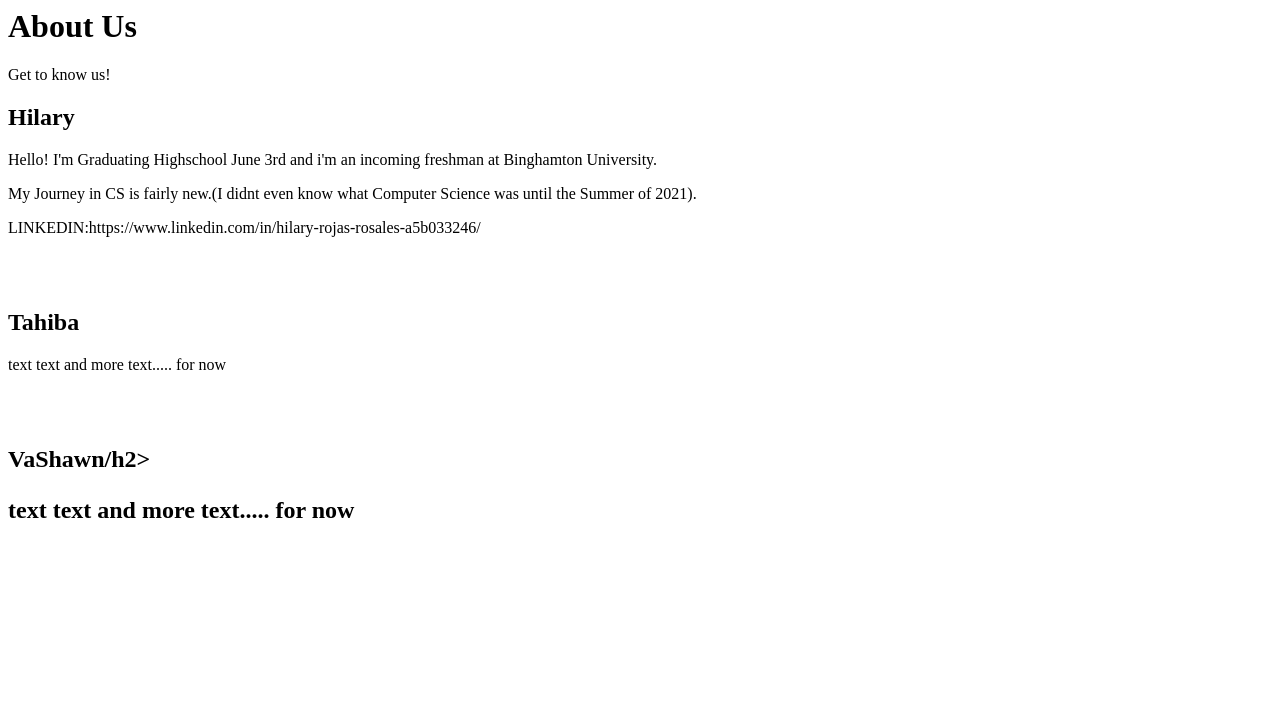
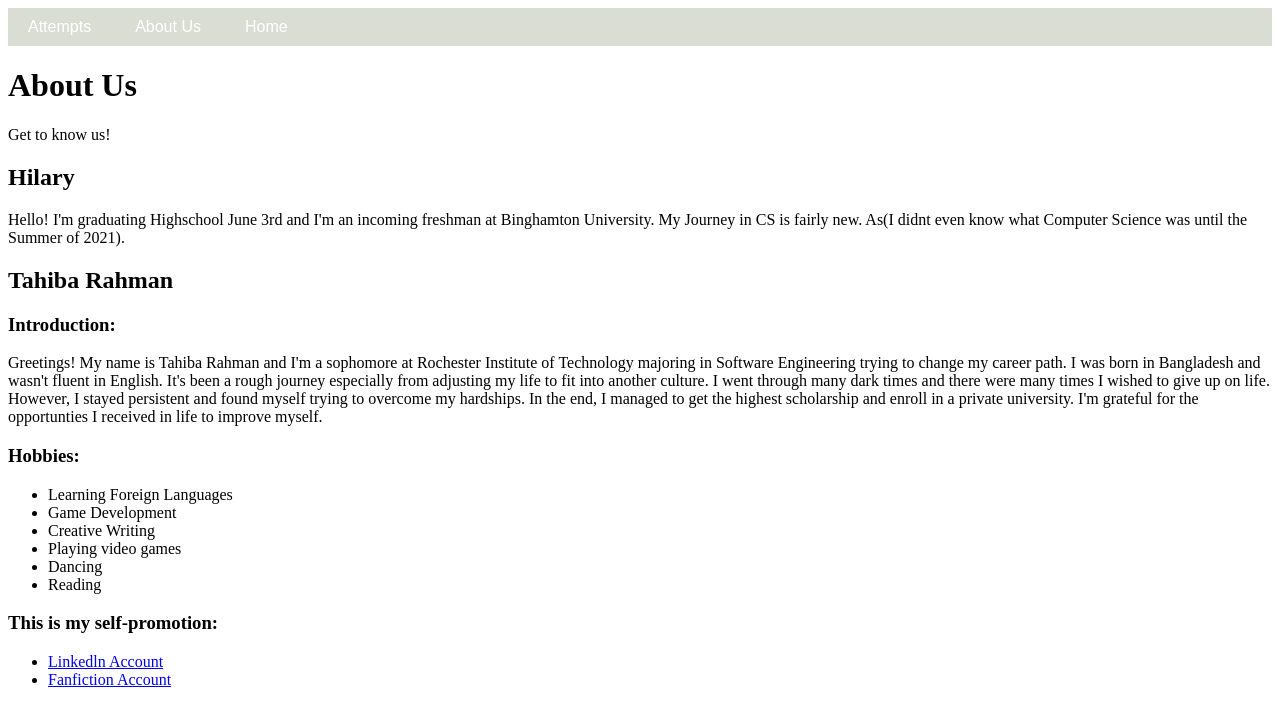
Before and after one commit to shawn-codes/Idk, a plain HTML site: page About Us.html in a window 1280 px wide. Drawn offline with Linux system fonts and the light colour scheme.

Commit message:
Update About Us.html

```diff
--- a/About Us.html
+++ b/About Us.html
@@ -1,22 +1,72 @@
+<!DOCTYPE html>
+<html lang="en">
+<head>
+    <meta charset="UTF-8">
+    <meta http-equiv="X-UA-Compatible" content="IE=edge">
+    <meta name="viewport" content="width=device-width, initial-scale=1.0">
+    <title>Document</title>
+</head>
+</html>
+
 <header>
-		<h1>About Us</h1>
-    <p class="subtitle">Get to know us!</p>
-	</header>
-	<main>
-       <h2>Hilary</h2>
-        <p>Hello! I'm Graduating Highschool June 3rd and i'm an incoming freshman at Binghamton University.</p>
-		<p>My Journey in CS is fairly new.(I didnt even know what Computer Science was until the Summer of 2021).</p>
-		<p>LINKEDIN:https://www.linkedin.com/in/hilary-rojas-rosales-a5b033246/</p>
+    <nav>
+        <ul class="nav-bar">
+          <li class="nav-item"><a href="Attempts.html">Attempts</a></li>
+          <li class="nav-item"><a href="About Us.html">About Us</a></li>
+          <li class="nav-item"><a href="Home.html">Home</a></li>
+        </ul>
+    </nav>
+    <h1>About Us</h1>
+    <link rel="stylesheet" href="style.css" />
+<p class="subtitle">Get to know us!</p>
+</header>
+<main>
 
-          <br><br>
+   <h2>Hilary</h2>
+	 <div class="bubble-textbox">
+    <p>Hello! I'm graduating Highschool June 3rd and I'm an incoming freshman at Binghamton University.
+    My Journey in CS is fairly new. As(I didnt even know what Computer Science was until the Summer of 2021).
+    </p>
 
-       <h2>Tahiba</h2>
-        <p>text text and more text..... for now </p>
+   <h2>Tahiba Rahman</h2>
+   <div class="bubble-textbox">
+    <h3> Introduction:</h3>
+    <p>Greetings!
+        My name is Tahiba Rahman and I'm a sophomore at Rochester Institute of Technology majoring in
+        Software Engineering trying to change my career path. I was born in Bangladesh and wasn't fluent in English. It's been a rough journey especially from adjusting my life
+        to fit into another culture. I went through many dark times and there were many times I wished to give up on life. However,
+        I stayed persistent and found myself trying to overcome my hardships. In the end, I managed to get the highest scholarship
+        and enroll in a private university. I'm grateful for the opportunties I received in life to improve myself.
+    </p>
+    <main>
+    <section>
+        <h3>Hobbies:</h3>
+    <ul>
+        <li>Learning Foreign Languages</li>
+        <li>Game Development</li>
+        <li> Creative Writing</li>
+        <li>Playing video games</li>
+        <li> Dancing </li>
+        <li>Reading </li>
+    </ul>
+    </section>
 
-  	  <br><br>
+        <div style="margin-bottom: 10px">
 
-      <h2>VaShawn/h2>
-         <p>text text and more text..... for now </p>
-
-
-        </main>
+    <section>
+        <h3>This is my self-promotion:</h3>
+    <ul>
+    <li>
+        <a href="https://www.linkedin.com/in/tahiba-rahman-82521224b/">
+          Linkedln Account
+        </a>
+      </li>
+      <li>
+        <a href="https://www.fanfiction.net/u/9722327/suuai">
+          Fanfiction Account
+        </a>
+        </li>
+        </ul>
+    </div>
+</section>
+</main>
```
